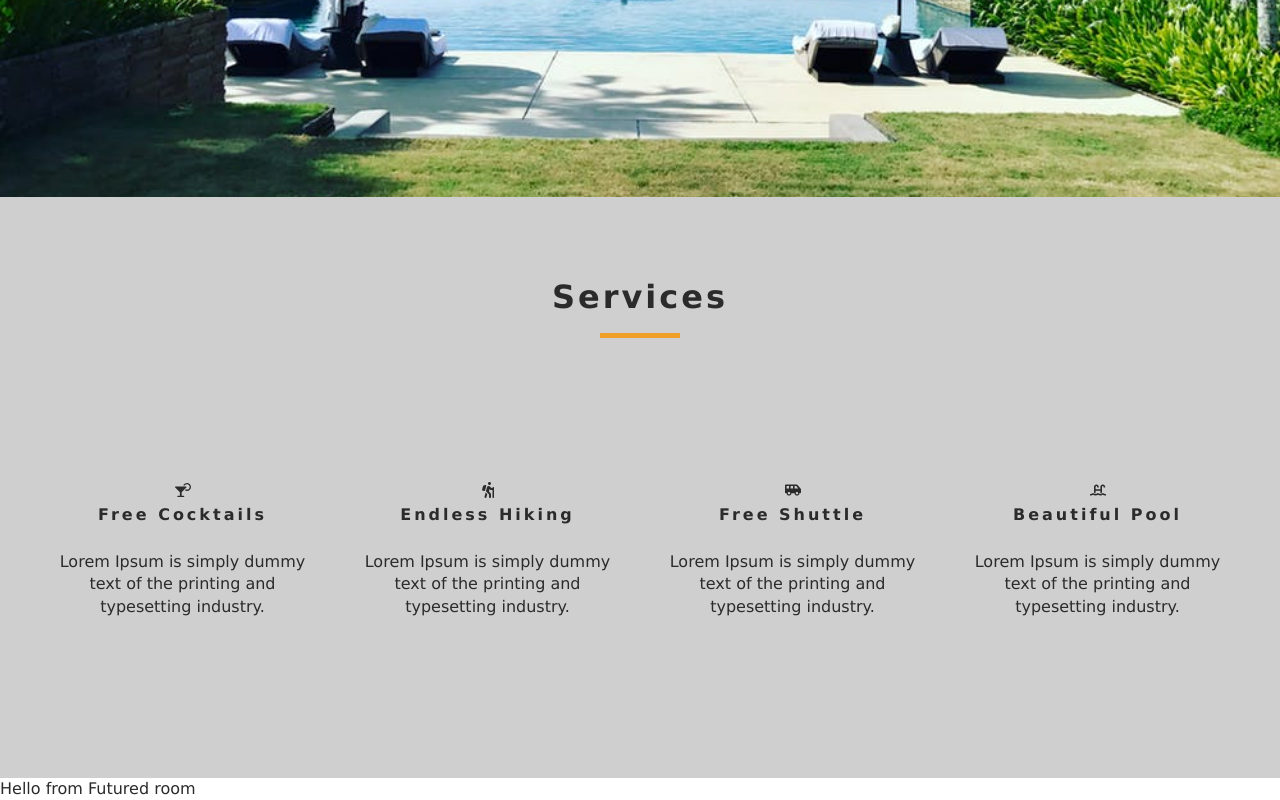
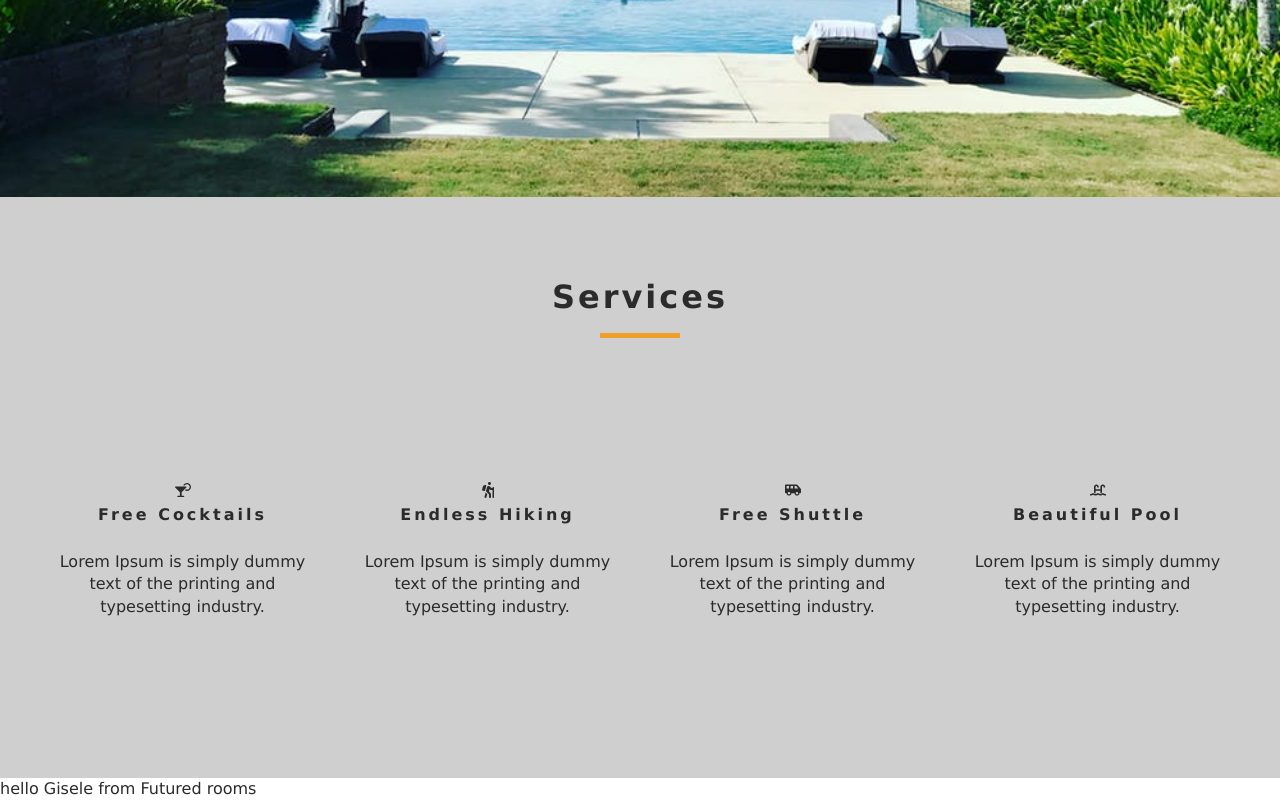
Before and after one commit to Giselesoubeiga/Oasis, a React (Create React App) app: page / in a window 1280 px wide. Shown: the part 603-1403 px from the top of the page. Built offline with nearby package versions, Linux system fonts and the light colour scheme.

Commit message:
futured rooms components work in progress

```diff
--- a/src/Context.js
+++ b/src/Context.js
@@ -4,10 +4,12 @@ const RoomContext = React.createContext();
 //RoomContext.Provider value={"hello"}
 
 class RoomProvider extends Component {
-  state = {};
+  state = {greeting:"hello",
+  name :"Gisele"
+};
   render() {
     return (
-      <RoomContext.Provider value="hello">
+      <RoomContext.Provider value={{...this.state}}>
         {this.props.children}
       </RoomContext.Provider>
     );
--- a/src/components/FeaturedRooms.js
+++ b/src/components/FeaturedRooms.js
@@ -1,11 +1,12 @@
-import React, { Component } from 'react'
+import React, { Component } from 'react';
+import {RoomContext} from "../Context";
 
 export default class FeaturedRooms extends Component {
+    static contextType = RoomContext
     render() {
-        return (
-            <div>
-Hello from Futured room
-            </div>
-        )
+        const {name,greeting} = this.context;
+
+        return <div>{greeting} {name} from Futured rooms</div>
+
     }
 }
```
Also changed, not shown: 1 other file (tests, documents, lock files or other folders).
